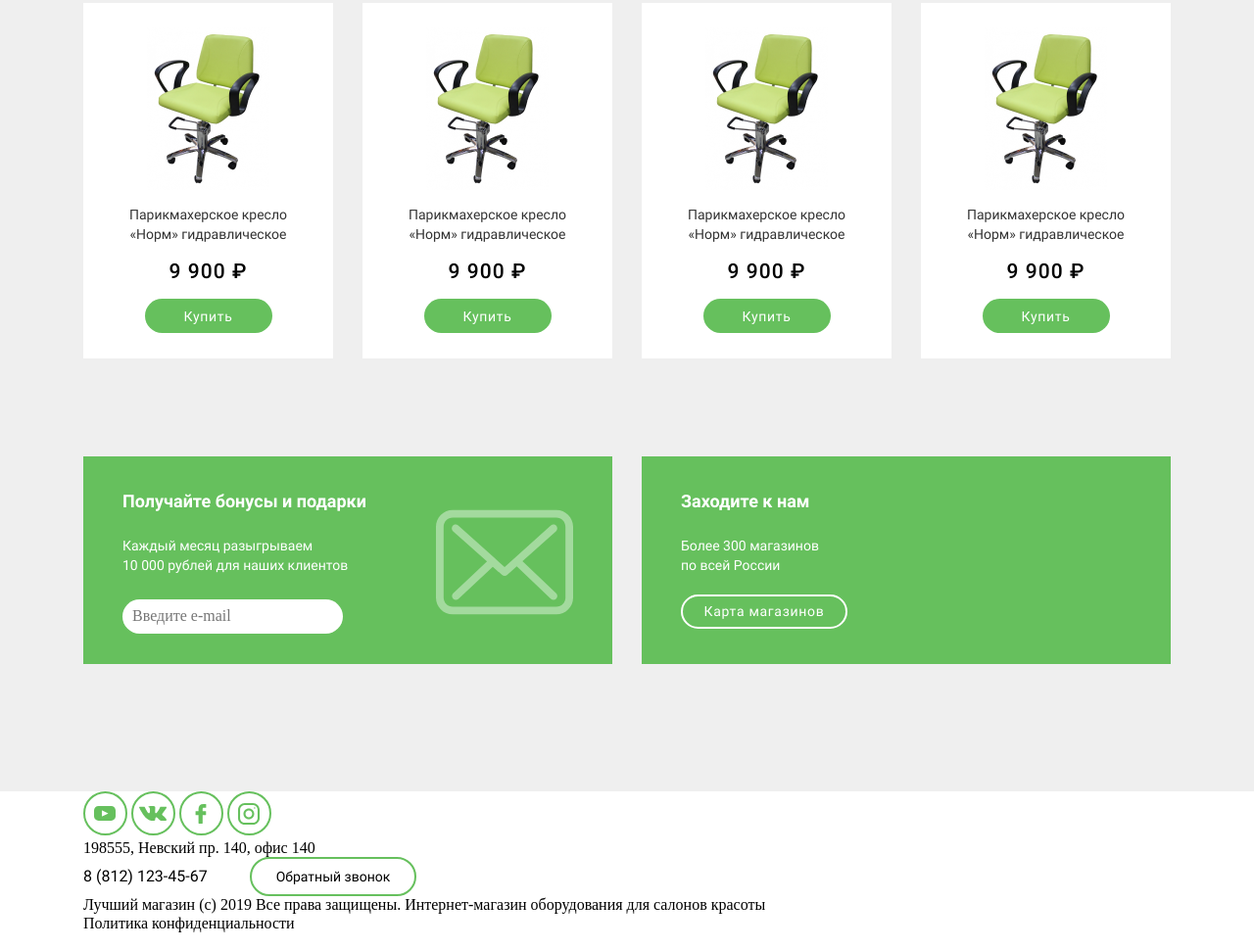
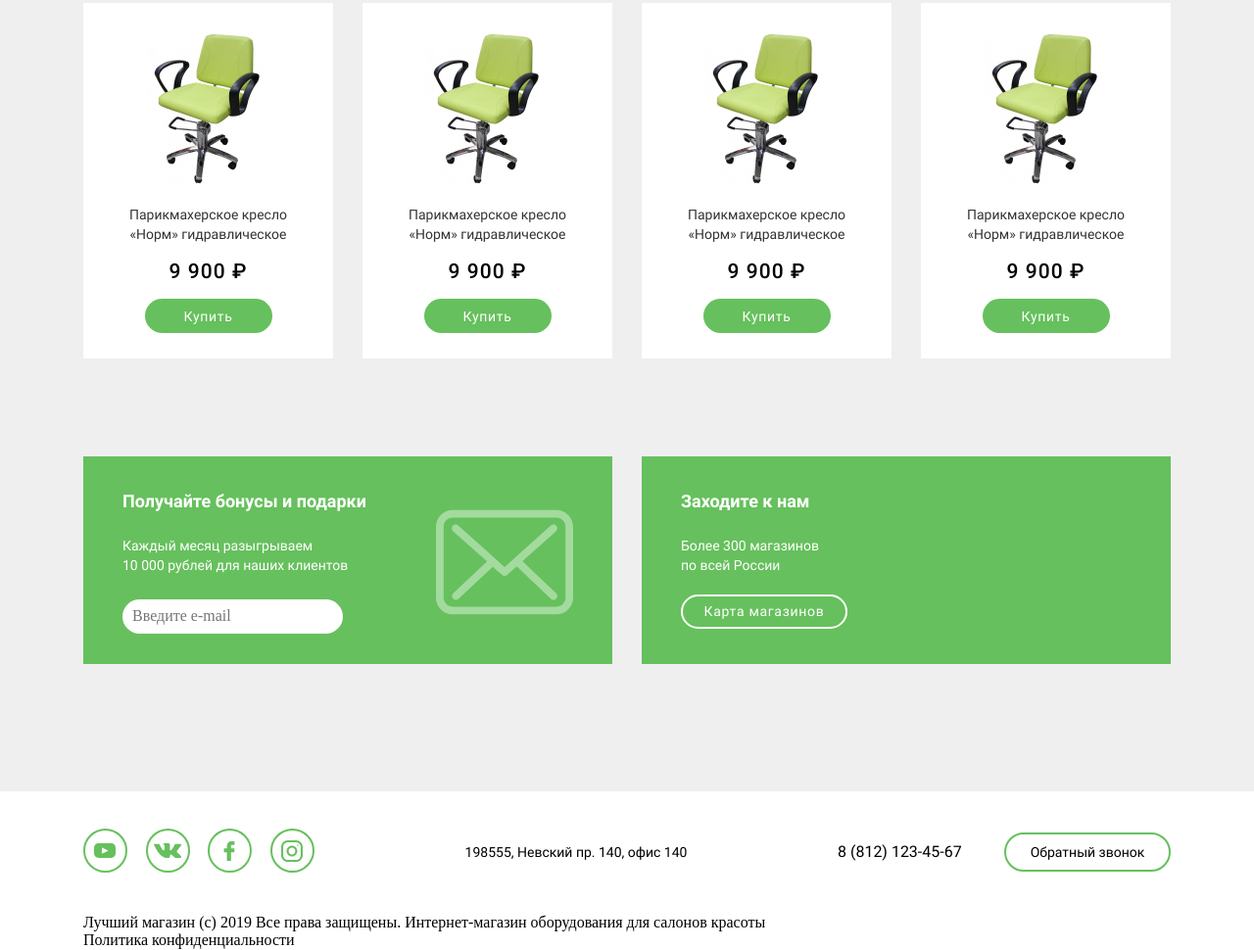
Before and after one commit to olesyakrayanskaya/Beauty, a website built with webpack: page src/index.html in a window 1280 px wide. Shown: the part 1008-1978 px from the top of the page at 98% size. Built offline with nearby package versions, Linux system fonts and the light colour scheme.

Commit message:
contacts section styles

```diff
--- a/src/index.html
+++ b/src/index.html
@@ -135,10 +135,18 @@
             <div class="container">
                 <div class="contacts__inner">
                     <div class="contacts__social">
-                        <img class="contacts__icon" src="./images/youtube.svg" alt="youtube">
-                        <img class="contacts__icon" src="./images/vk.svg" alt="vk">
-                        <img class="contacts__icon" src="./images/facebook.svg" alt="facebook">
-                        <img class="contacts__icon" src="./images/instagram.svg" alt="instagram">
+                        <a class="contacts__link" href="#">
+                            <img class="contacts__icon" src="./images/youtube.svg" alt="youtube">
+                        </a>
+                        <a class="contacts__link" href="#">
+                            <img class="contacts__icon" src="./images/vk.svg" alt="vk">
+                        </a>
+                        <a class="contacts__link" href="#">
+                            <img class="contacts__icon" src="./images/facebook.svg" alt="facebook">
+                        </a>
+                        <a class="contacts__link" href="#">
+                            <img class="contacts__icon" src="./images/instagram.svg" alt="instagram">
+                        </a>
                     </div>
                     <a class="contacts__adresse" href="https://yandex.ru/maps/-/CCUGzStzcD" target="_blank">198555,
                         Невский пр. 140, офис 140</a>
--- a/src/scss/components/_contacts.scss
+++ b/src/scss/components/_contacts.scss
@@ -1,2 +1,33 @@
-@use '../base/variables';
-@use '../base/extends';
+@use "../base/variables";
+@use "../base/extends";
+
+.contacts {
+    background-color: variables.$white;
+    padding: 38px 0;
+
+    &__inner {
+        display: flex;
+        flex-direction: row;
+        justify-content: space-between;
+        align-items: center;
+        flex-wrap: wrap;
+
+        @media (max-width: 950px) {
+            justify-content: center;
+        }
+    }
+
+    &__social {
+        display: flex;
+        flex-direction: row;
+        justify-content: space-between;
+        align-items: center;
+        width: 236px;
+    }
+
+    &__adresse {
+        @extend %sm-menu-text;
+        color: variables.$black;
+        margin: 15px 40px;
+    }
+}
```
